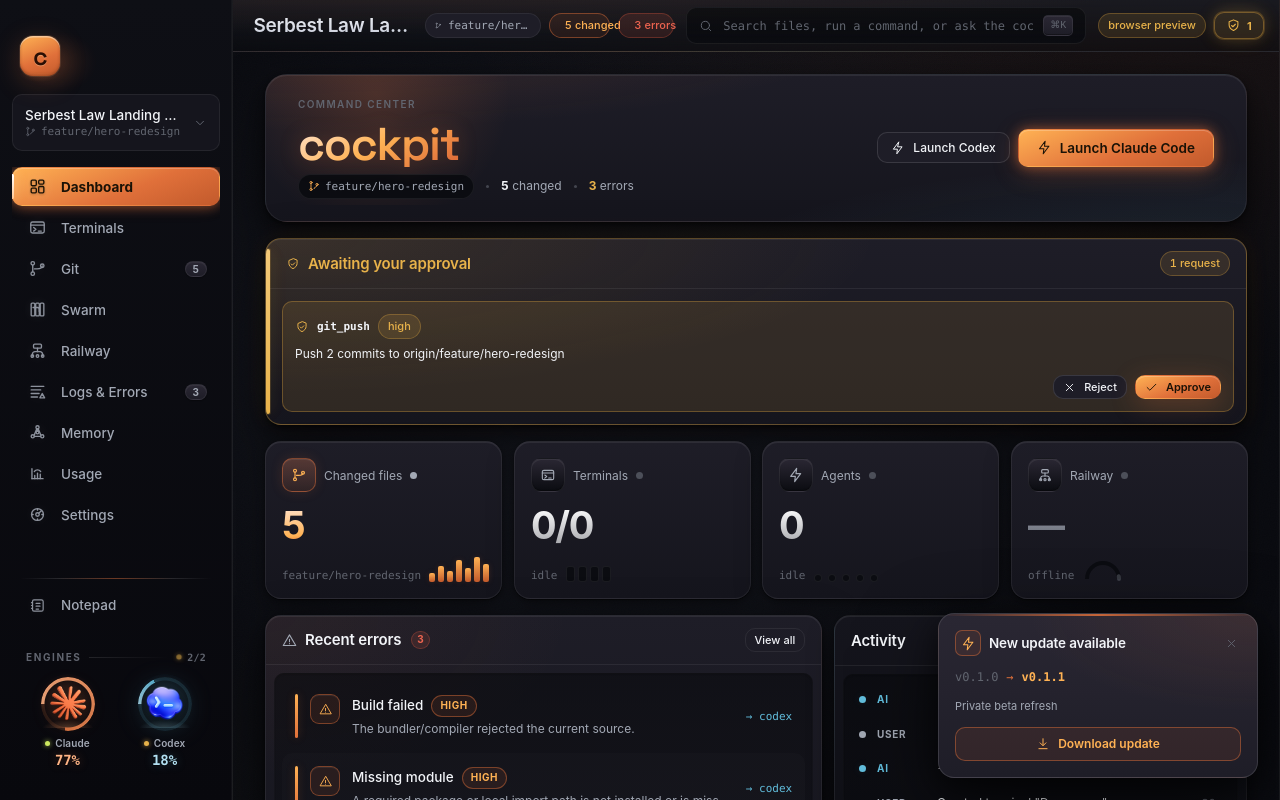
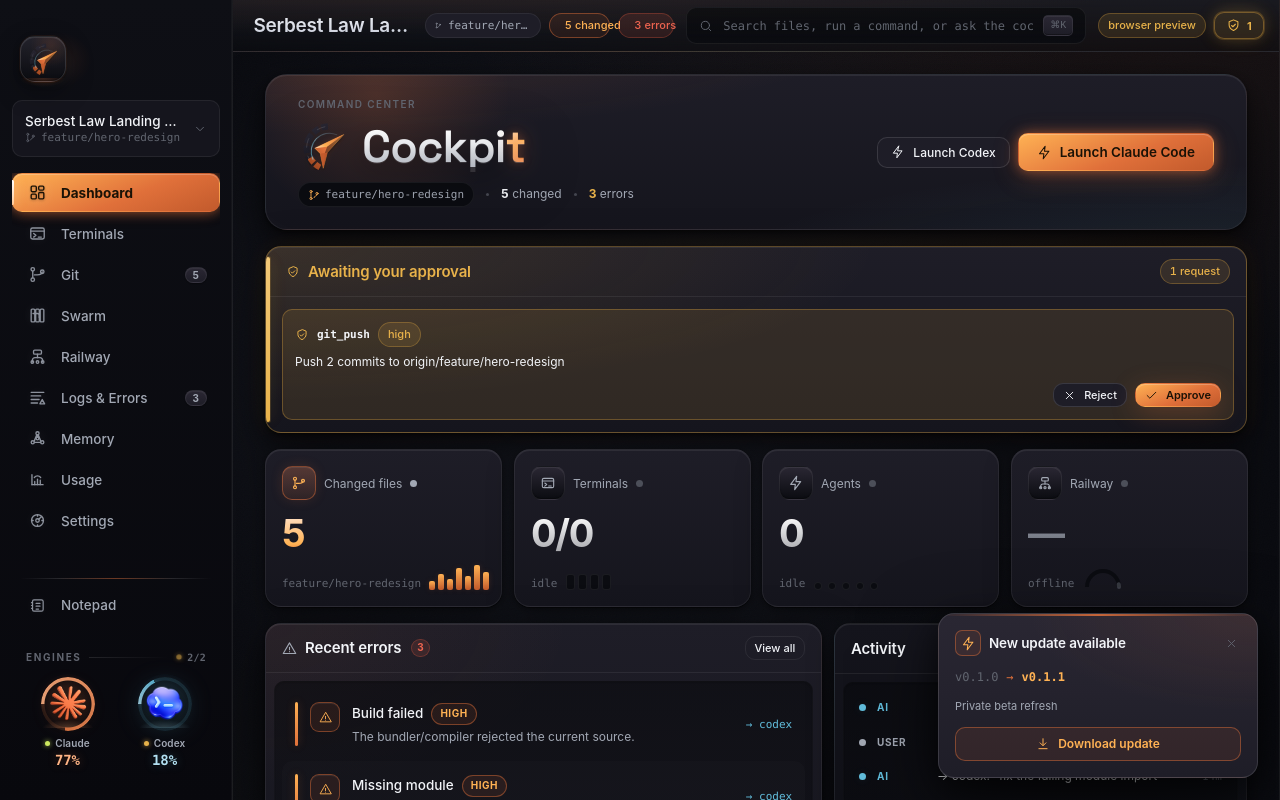
Before and after one commit to baz01-boyraz/cockpit, a React (Vite) app: page / in a window 1280 px wide. Built offline with nearby package versions, Linux system fonts and the light colour scheme.

Commit message:
Add Cockpit brand system to app chrome

```diff
--- a/index.html
+++ b/index.html
@@ -7,7 +7,7 @@
       http-equiv="Content-Security-Policy"
       content="default-src 'self'; img-src 'self' data: blob: https:; style-src 'self' 'unsafe-inline'; script-src 'self'; font-src 'self' data:; connect-src 'self' ws: http://localhost:*"
     />
-    <title>cockpiT</title>
+    <title>Cockpit</title>
   </head>
   <body>
     <div id="root"></div>
--- a/package.json
+++ b/package.json
@@ -2,7 +2,7 @@
   "name": "cockpit",
   "version": "0.1.34",
   "private": true,
-  "description": "cockpiT — a project-aware AI coding cockpit. Terminals are the execution layer; the product is the cockpit.",
+  "description": "Cockpit — a project-aware AI coding cockpit. Terminals are the execution layer; the product is the cockpit.",
   "author": "Baz",
   "license": "UNLICENSED",
   "main": "out/main/index.js",
@@ -32,7 +32,7 @@
   },
   "build": {
     "appId": "com.boyraz.cockpit",
-    "productName": "cockpiT",
+    "productName": "Cockpit",
     "directories": {
       "output": "release",
       "buildResources": "resources"
--- a/src/App.tsx
+++ b/src/App.tsx
@@ -4,6 +4,7 @@
 import { initBlockCapture } from './store/blockStore'
 import { initSwarmActivity } from './store/swarmActivityStore'
 import { AppShell } from './components/AppShell'
+import { CockpitMark, CockpitWordmark } from './components/CockpitBrand'
 import { ProjectSwitcher } from './components/ProjectSwitcher'
 import { NotepadDrawer } from './components/NotepadDrawer'
 
@@ -57,9 +58,11 @@
     return (
       <div className="splash">
         <div className="splash__mark">
-          <span className="splash__glyph">⌘</span>
+          <CockpitMark title="Cockpit" />
         </div>
-        <div className="splash__title">cockpiT</div>
+        <div className="splash__title">
+          <CockpitWordmark />
+        </div>
         <div className="splash__sub mono">initializing workspace…</div>
       </div>
     )
--- /dev/null
+++ b/src/components/CockpitBrand.tsx
@@ -0,0 +1,137 @@
+import { useId, type SVGProps } from 'react'
+
+type MarkProps = SVGProps<SVGSVGElement> & {
+  title?: string
+}
+
+export function CockpitMark({ className = '', title, ...props }: MarkProps) {
+  const uid = useId().replace(/:/g, '')
+  const titleId = title ? `${uid}-title` : undefined
+  const metalId = `${uid}-metal`
+  const emberId = `${uid}-ember`
+  const emberHotId = `${uid}-emberHot`
+  const cyanId = `${uid}-cyan`
+  const shadowId = `${uid}-shadow`
+
+  return (
+    <svg
+      className={`cockpitMark ${className}`.trim()}
+      viewBox="0 0 64 64"
+      fill="none"
+      role={title ? 'img' : undefined}
+      aria-labelledby={titleId}
+      aria-hidden={title ? undefined : true}
+      focusable="false"
+      {...props}
+    >
+      {title ? <title id={titleId}>{title}</title> : null}
+      <defs>
+        <linearGradient id={metalId} x1="14" y1="8" x2="42" y2="56" gradientUnits="userSpaceOnUse">
+          <stop offset="0" stopColor="var(--surface-3)" />
+          <stop offset="0.42" stopColor="var(--surface-2)" />
+          <stop offset="1" stopColor="var(--surface-1)" />
+        </linearGradient>
+        <linearGradient id={emberId} x1="19" y1="58" x2="58" y2="16" gradientUnits="userSpaceOnUse">
+          <stop offset="0" stopColor="var(--ember-600)" />
+          <stop offset="0.45" stopColor="var(--accent)" />
+          <stop offset="1" stopColor="var(--accent-hi)" />
+        </linearGradient>
+        <linearGradient id={emberHotId} x1="21" y1="33" x2="56" y2="18" gradientUnits="userSpaceOnUse">
+          <stop offset="0" stopColor="var(--ember-100)" />
+          <stop offset="0.32" stopColor="var(--accent-hi)" />
+          <stop offset="1" stopColor="var(--accent)" />
+        </linearGradient>
+        <linearGradient id={cyanId} x1="14" y1="48" x2="47" y2="17" gradientUnits="userSpaceOnUse">
+          <stop offset="0" stopColor="var(--glacier-400)" stopOpacity="0.95" />
+          <stop offset="1" stopColor="var(--glacier-300)" stopOpacity="0.22" />
+        </linearGradient>
+        <filter id={shadowId} x="-18%" y="-18%" width="136%" height="140%" colorInterpolationFilters="sRGB">
+          <feDropShadow dx="0" dy="2" stdDeviation="2.2" floodColor="#000" floodOpacity="0.5" />
+          <feDropShadow dx="0" dy="0" stdDeviation="2.8" floodColor="var(--accent)" floodOpacity="0.22" />
+        </filter>
+      </defs>
+
+      <path
+        d="M17.4 52.4A29 29 0 0 1 12.5 23.2 29 29 0 0 1 36.8 6.6"
+        stroke={`url(#${metalId})`}
+        strokeWidth="7.5"
+        strokeLinecap="butt"
+        strokeDasharray="11 3.4 9 3.4 12 3.4 8 3.4"
+      />
+      <path
+        d="M17.4 52.4A29 29 0 0 1 12.5 23.2 29 29 0 0 1 36.8 6.6"
+        stroke="rgba(255,255,255,0.22)"
+        strokeWidth="1"
+        strokeLinecap="butt"
+        strokeDasharray="11 10.2 12 14.2"
+        opacity="0.7"
+      />
+      <path
+        d="M15 45.4A29 29 0 0 0 27 57.1"
+        stroke={`url(#${emberId})`}
+        strokeWidth="7.5"
+        strokeLinecap="butt"
+        strokeDasharray="7.2 2.8 7.2"
+        filter={`url(#${shadowId})`}
+      />
+      <path
+        d="M18.4 47.1A22.5 22.5 0 0 1 47.8 16.9"
+        stroke={`url(#${cyanId})`}
+        strokeWidth="1.25"
+        strokeLinecap="round"
+        opacity="0.7"
+      />
+      <path
+        d="M18.5 47.1A22.5 22.5 0 0 1 24.2 20.2"
+        stroke="rgba(255,255,255,0.16)"
+        strokeWidth="1"
+        strokeLinecap="round"
+        strokeDasharray="4 8"
+      />
+
+      <g filter={`url(#${shadowId})`}>
+        <path
+          d="M20.6 33.4 56.3 16.7 36.1 38.7 31.1 58.2 27.4 40.2Z"
+          fill={`url(#${emberId})`}
+          stroke="rgba(255,178,84,0.62)"
+          strokeWidth="0.7"
+          strokeLinejoin="round"
+        />
+        <path
+          d="M20.6 33.4 56.3 16.7 35.8 31.7Z"
+          fill={`url(#${emberHotId})`}
+          opacity="0.98"
+        />
+        <path
+          d="M35.8 31.7 56.3 16.7 36.1 38.7 31.1 58.2 33.1 39.4Z"
+          fill="rgba(8,8,13,0.42)"
+        />
+        <path d="M27.4 40.2 36.1 38.7 31.1 58.2Z" fill="var(--ember-500)" opacity="0.9" />
+      </g>
+    </svg>
+  )
+}
+
+type LockupProps = {
+  className?: string
+  markClassName?: string
+  markTitle?: string
+}
+
+export function CockpitWordmark({ className = '' }: { className?: string }) {
+  return (
+    <span className={`cockpitWordmark ${className}`.trim()} aria-label="Cockpit">
+      <span>Cockpi</span>
+      <span className="cockpitWordmark__accent">t</span>
+    </span>
+  )
+}
+
+export function CockpitLockup({ className = '', markClassName = '', markTitle }: LockupProps) {
+  return (
+    <span className={`cockpitLockup ${className}`.trim()}>
+      <CockpitMark className={markClassName} title={markTitle} />
+      <CockpitWordmark />
+    </span>
+  )
+}
--- a/src/components/LeftRail.tsx
+++ b/src/components/LeftRail.tsx
@@ -15,6 +15,7 @@
 import type { ComponentType, SVGProps } from 'react'
 import { UsageStrip } from './UsageStrip'
 import { NotepadLauncher } from './NotepadLauncher'
+import { CockpitMark } from './CockpitBrand'
 
 interface NavItem {
   view: View
@@ -52,9 +53,8 @@
   return (
     <aside className="rail">
       <div className="rail__brand">
-        {/* app logo slot — real mark lands here after this release */}
-        <div className="rail__logo" aria-label="cockpiT">
-          <span aria-hidden>c</span>
+        <div className="rail__logo" aria-label="Cockpit">
+          <CockpitMark title="Cockpit" />
         </div>
       </div>
 
--- a/src/panels/DashboardPanel.tsx
+++ b/src/panels/DashboardPanel.tsx
@@ -5,6 +5,7 @@
 import { relativeTime } from '@shared/time'
 import { groupErrors, prettyAuditSummary } from '@shared/dashboard-insights'
 import { ApprovalCard } from '../components/ApprovalCard'
+import { CockpitLockup } from '../components/CockpitBrand'
 import { CountUp } from '../components/CountUp'
 import {
   IconBolt,
@@ -218,7 +219,7 @@
         <div className="dashHero__id">
           <div className="eyebrow">command center</div>
           <h2 className="dashHero__title">
-            <span className="dashHero__wordmark">cockpit</span>
+            <CockpitLockup className="dashHero__brandLockup" markTitle="Cockpit" />
           </h2>
           <div className="dashHero__meta">
             <span className="dashHero__branch mono">
--- a/src/styles/dashboard.css
+++ b/src/styles/dashboard.css
@@ -73,22 +73,30 @@
   line-height: 0.92;
   min-width: 0;
 }
-/* the cockpiT product wordmark — Space Grotesk in full molten treatment */
-.dashHero__wordmark {
-  display: inline-block;
-  font-family: var(--font-display);
-  font-size: 46px;
-  font-weight: 600;
-  letter-spacing: -0.028em;
-  line-height: 1;
-  background: linear-gradient(148deg, var(--ember-100) 4%, var(--ember-300) 50%, var(--ember-400) 92%);
+.dashHero__brandLockup {
+  gap: 12px;
+  filter: drop-shadow(0 12px 30px rgba(0, 0, 0, 0.32));
+}
+.dashHero__brandLockup .cockpitMark {
+  width: 52px;
+  height: 52px;
+  flex: 0 0 auto;
+}
+.dashHero__brandLockup .cockpitWordmark {
+  font-size: 45px;
+  background: linear-gradient(180deg, #fff 8%, var(--text) 46%, #b5bbc8 112%);
   -webkit-background-clip: text;
   background-clip: text;
   color: transparent;
   -webkit-text-fill-color: transparent;
-  /* a soft copper bloom so the mark reads as lit metal, not flat text */
-  filter: drop-shadow(0 1px 10px rgba(224, 112, 58, 0.28));
-  white-space: nowrap;
+}
+.dashHero__brandLockup .cockpitWordmark__accent {
+  background: linear-gradient(160deg, var(--ember-100), var(--accent-hi) 44%, var(--accent));
+  -webkit-background-clip: text;
+  background-clip: text;
+  color: transparent;
+  -webkit-text-fill-color: transparent;
+  filter: drop-shadow(0 0 10px rgba(224, 112, 58, 0.28));
 }
 .dashHero__meta {
   display: flex;
```
Also changed, not shown: src/styles/components.css.
